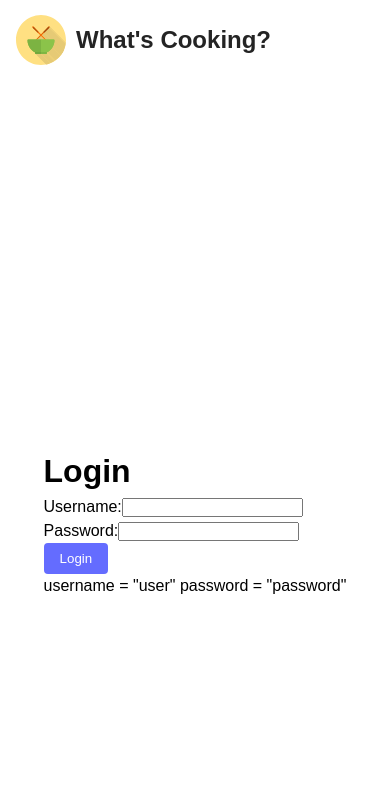
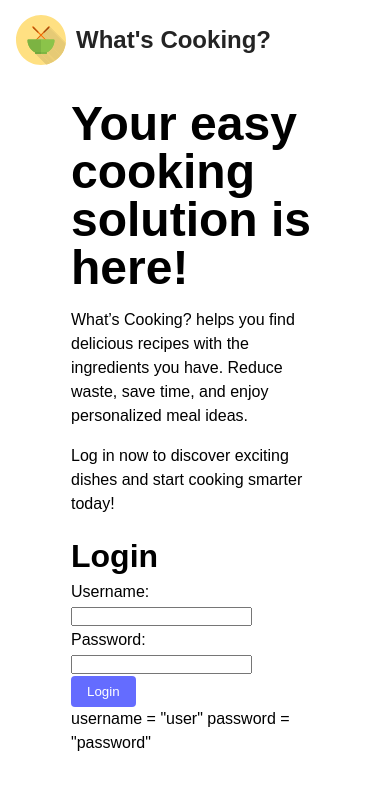
Before and after one commit to gmoraleslondono/whats-cooking, a React (Vite) app in the folder frontend/: page / in a window 390 px wide. Shown: the top 790 px of the page. Built offline with nearby package versions, Linux system fonts and the light colour scheme.

Commit message:
Add responsive styling and layout for Login page

```diff
--- a/frontend/src/index.css
+++ b/frontend/src/index.css
@@ -9,11 +9,10 @@
 body {
   font-family: Arial, sans-serif;
   line-height: 1.5;
-  min-height: 100vh;
   display: flex;
   justify-content: center;
   align-items: center;
-  margin-top: 100px;
+  margin: 100px 10% 10% 10%;
 }
 
 a {
--- /dev/null
+++ b/frontend/src/pages/Login.css
@@ -0,0 +1,38 @@
+.login-page {
+  display: flex;
+  gap: 10%;
+  justify-content: center;
+  align-items: flex-end;
+  min-height: 65vh;
+}
+
+.welcome-message {
+  width: 50%;
+}
+
+.welcome-message span {
+  display: block;
+  margin-bottom: 1rem;
+}
+
+.welcome-message .text-big {
+  font-size: 3rem;
+  line-height: 1;
+  font-weight: bold;
+}
+
+.welcome-message .text-small {
+  font-size: 1rem;
+}
+
+/* media queries for responsive design */
+@media (max-width: 768px) {
+  .login-page {
+    flex-direction: column;
+    margin: 0 2rem;
+  }
+
+  .welcome-message {
+    width: 100%;
+  }
+}
--- a/frontend/src/pages/Login.tsx
+++ b/frontend/src/pages/Login.tsx
@@ -1,5 +1,6 @@
 import { useState } from "react";
 import { useNavigate } from "react-router-dom";
+import "./Login.css";
 
 export const Login = () => {
   const [username, setUsername] = useState("");
@@ -17,7 +18,19 @@ export const Login = () => {
   };
 
   return (
-    <div>
+    <div className="login-page">
+      <div className="welcome-message">
+        <span className="text-big">Your easy cooking solution is here!</span>
+        <span className="text-small">
+          What’s Cooking? helps you find delicious recipes with the ingredients
+          you have. Reduce waste, save time, and enjoy personalized meal ideas.
+        </span>
+        <span className="text-small">
+          Log in now to discover exciting dishes and start cooking smarter
+          today!
+        </span>
+      </div>
+      <div className="login-form">
         <h1>Login</h1>
         <form onSubmit={handleLogin}>
           <div>
@@ -40,5 +53,6 @@ export const Login = () => {
         </form>
         <p>username = "user" password = "password"</p>
       </div>
+    </div>
   );
 };
--- a/frontend/src/pages/RecipeDetail.css
+++ b/frontend/src/pages/RecipeDetail.css
@@ -1,7 +1,6 @@
 .recipe-detail {
   display: flex;
   gap: 30px;
-  margin: 0 10%;
 }
 
 .image-column {
```
Lines whose indentation alone changed are shown as unchanged.
